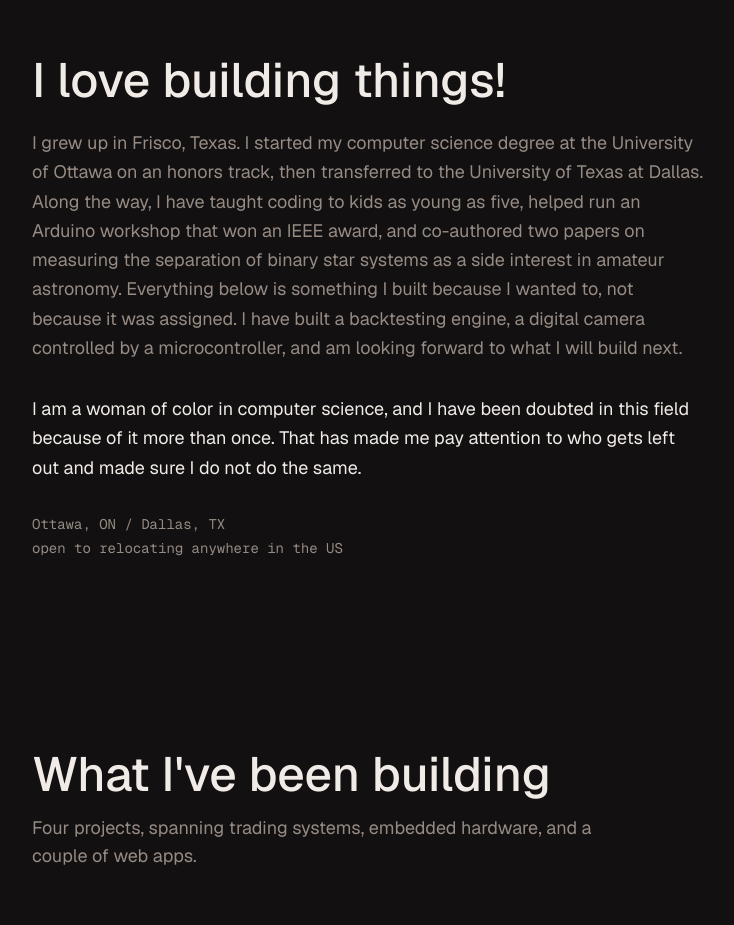
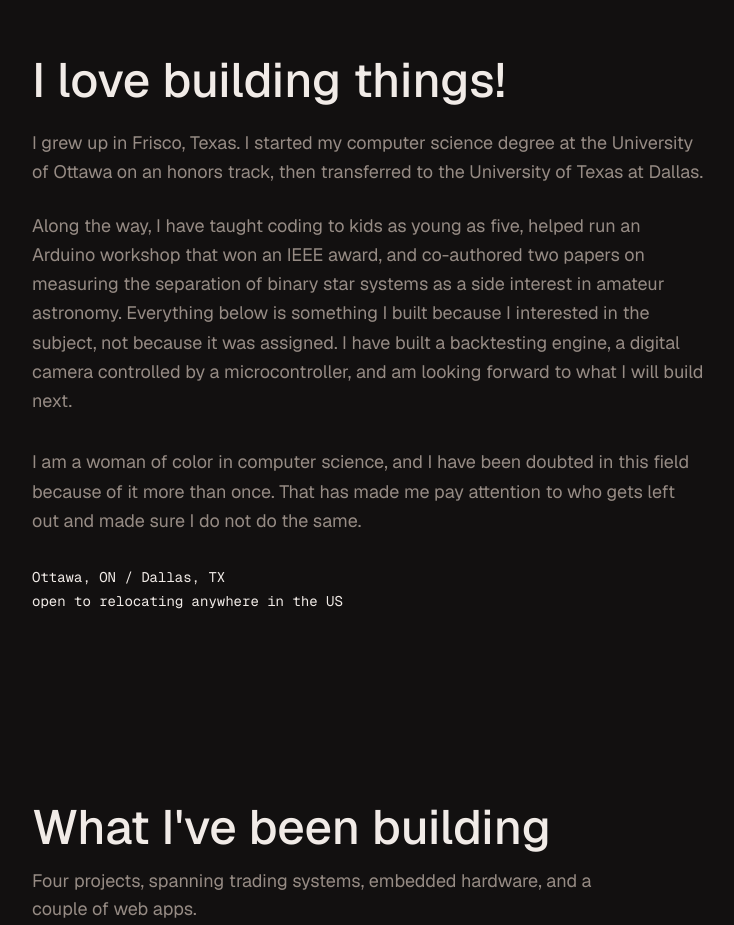
Before and after one commit to aparnabalaji07/portfolio, a Next.js app: page / in a window 1280 px wide. Shown: the part 840-1765 px from the top of the page, without its empty margins (120-854 px from the left). Built offline with nearby package versions, Linux system fonts and the light colour scheme.

Commit message:
fix: spacing issues and color changes

```diff
--- a/src/components/About.js
+++ b/src/components/About.js
@@ -10,28 +10,28 @@ export default function About() {
             I love building things!
           </h2>
           <p className="text-muted text-lg mt-6 max-w-2xl leading-relaxed">
-            I grew up in Frisco, Texas. I started my computer science degree
-            at the University of Ottawa on an honors track, then transferred
-            to the University of Texas at Dallas. Along the way, I have
-            taught coding to kids as young as five, helped run an Arduino
-            workshop that won an IEEE award, and co-authored two papers on
-            measuring the separation of binary star systems as a side
-            interest in amateur astronomy. Everything below is something I
-            built because I wanted to, not because it was assigned. I have
-            built a backtesting engine, a digital camera controlled by a
-            microcontroller, and am looking forward to what I will build
-            next.
+            I grew up in Frisco, Texas. I started my computer science degree at
+            the University of Ottawa on an honors track, then transferred to the
+            University of Texas at Dallas.
           </p>
-          <p className="text-text text-lg mt-8 max-w-2xl leading-relaxed">
-            I am a woman of color in computer science, and I have been
-            doubted in this field because of it more than once. That has
-            made me pay attention to who gets left out and made sure I do
-            not do the same.
+          <p className="text-muted text-lg mt-6 max-w-2xl leading-relaxed">
+            Along the way, I have taught coding to kids as young as five, helped
+            run an Arduino workshop that won an IEEE award, and co-authored two
+            papers on measuring the separation of binary star systems as a side
+            interest in amateur astronomy. Everything below is something I built
+            because I interested in the subject, not because it was assigned. I
+            have built a backtesting engine, a digital camera controlled by a
+            microcontroller, and am looking forward to what I will build next.
           </p>
-          <p className="text-muted font-mono text-sm mt-8">
+          <p className="text-muted text-lg mt-8 max-w-2xl leading-relaxed">
+            I am a woman of color in computer science, and I have been doubted
+            in this field because of it more than once. That has made me pay
+            attention to who gets left out and made sure I do not do the same.
+          </p>
+          <p className="text-text font-mono text-sm mt-8">
             Ottawa, ON / Dallas, TX
           </p>
-          <p className="text-muted font-mono text-sm mt-1">
+          <p className="text-text font-mono text-sm mt-1">
             open to relocating anywhere in the US
           </p>
         </FadeIn>
```
